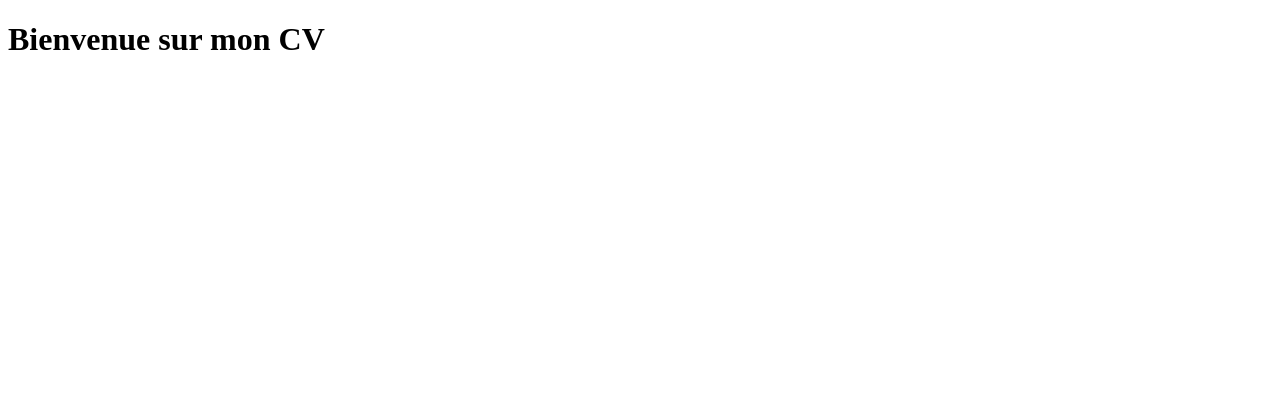
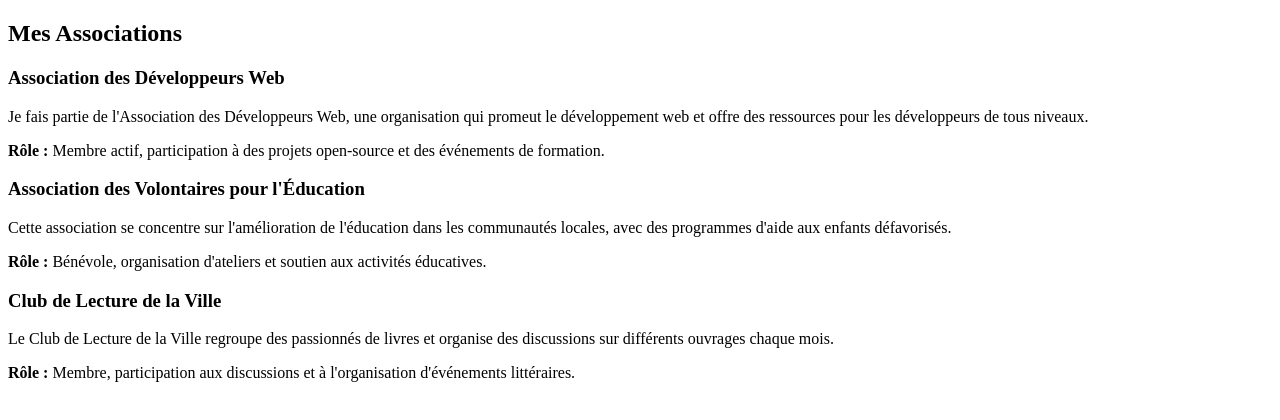
Before and after one commit to MMick431/moncv, a plain HTML site: page index.html in a window 1280 px wide. Drawn offline with Linux system fonts and the light colour scheme; files whose address does not match are found by name.

Commit message:
mise en place de la section associations

```diff
--- a/index.html
+++ b/index.html
@@ -7,6 +7,28 @@
     <link rel="stylesheet" href="C:\Users\user\Desktop\MON-CV\style.css">
   </head>
   <body>
-    <h1>Bienvenue sur mon CV</h1>
+    <section id="associations">
+        <h2>Mes Associations</h2>
+
+        <div class="association">
+            <h3>Association des Développeurs Web</h3>
+            <p>Je fais partie de l'Association des Développeurs Web, une organisation qui promeut le développement web et offre des ressources pour les développeurs de tous niveaux.</p>
+            <p><strong>Rôle :</strong> Membre actif, participation à des projets open-source et des événements de formation.</p>
+        </div>
+
+        <div class="association">
+            <h3>Association des Volontaires pour l'Éducation</h3>
+            <p>Cette association se concentre sur l'amélioration de l'éducation dans les communautés locales, avec des programmes d'aide aux enfants défavorisés.</p>
+            <p><strong>Rôle :</strong> Bénévole, organisation d'ateliers et soutien aux activités éducatives.</p>
+        </div>
+
+        <div class="association">
+            <h3>Club de Lecture de la Ville</h3>
+            <p>Le Club de Lecture de la Ville regroupe des passionnés de livres et organise des discussions sur différents ouvrages chaque mois.</p>
+            <p><strong>Rôle :</strong> Membre, participation aux discussions et à l'organisation d'événements littéraires.</p>
+        </div>
+
+    </section>
+
   </body>
 </html>
```
